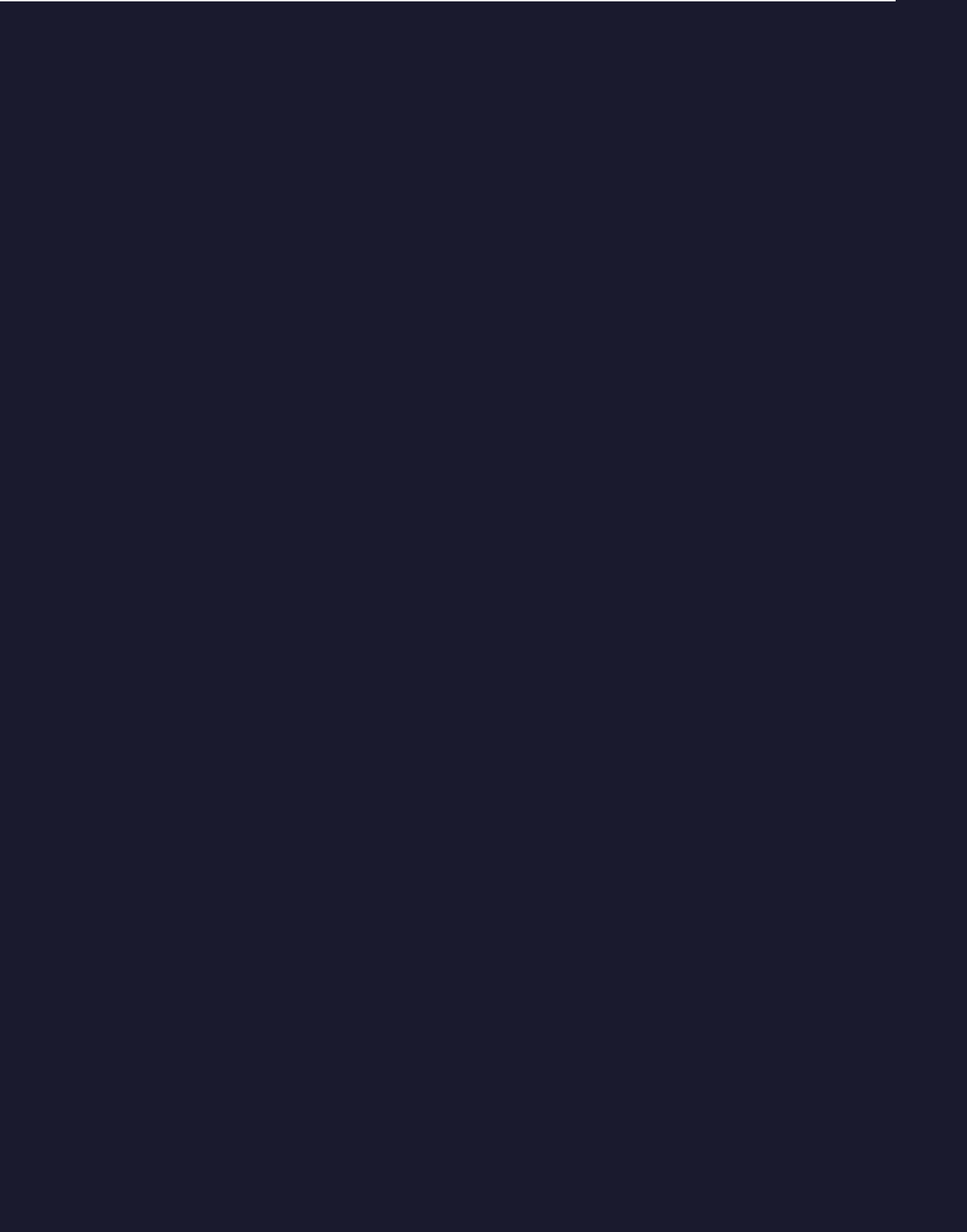
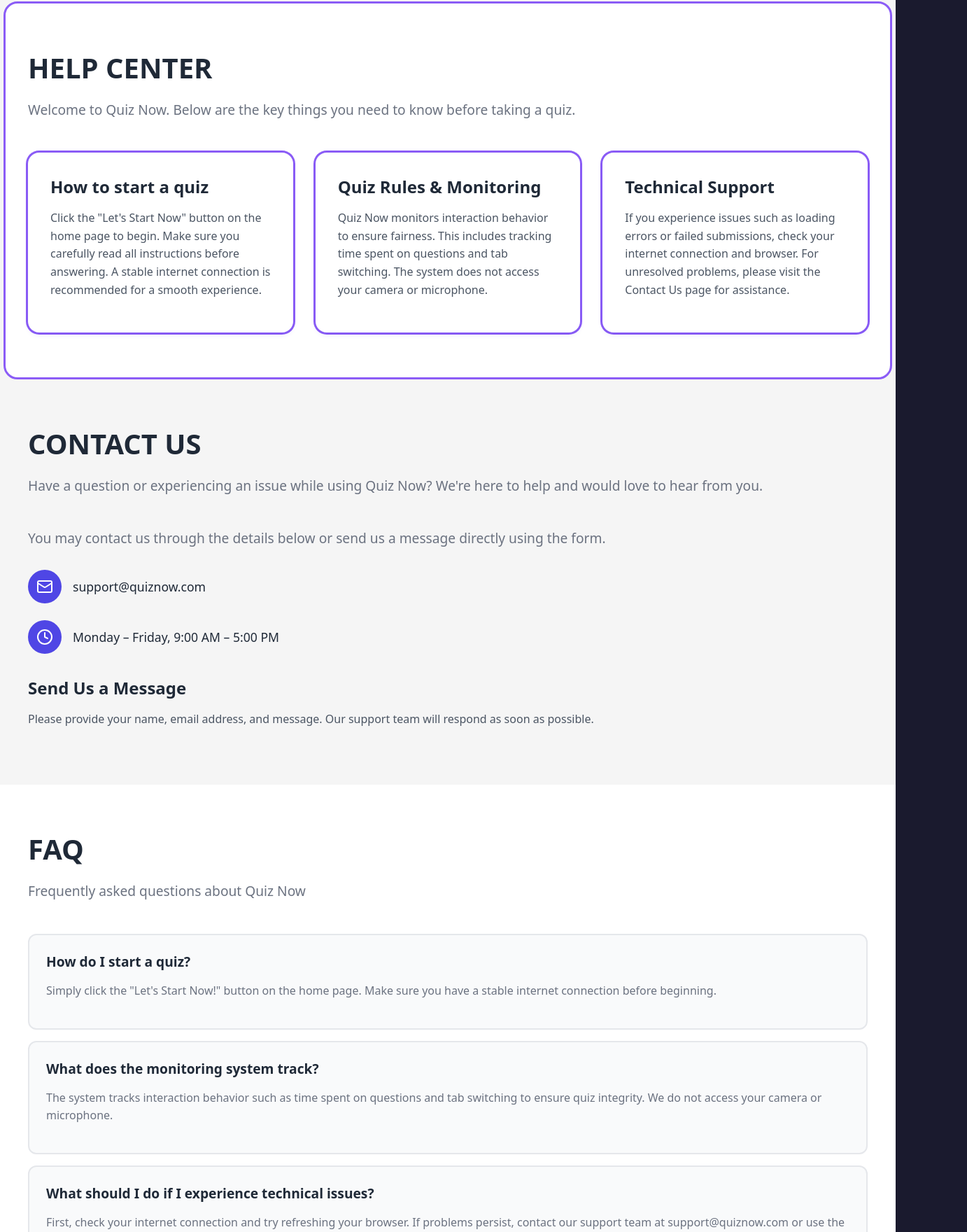
Before and after one commit to Richmond014/AUTOMATA-G13, a React (Vite) app: page / in a window 1280 px wide. Shown: the part 924-2684 px from the top of the page at 70% size, 1382 px wide, since content can reach past the window. Before the commit the page ends 926 px from the top, so only its background shows below. Built offline with nearby package versions, Linux system fonts and the light colour scheme.

Commit message:
Fixed TM simulation

```diff
--- a/src/components/LandingPage.jsx
+++ b/src/components/LandingPage.jsx
@@ -1,8 +1,22 @@
-import { Shield } from 'lucide-react';
+import { Shield, Mail, Clock } from 'lucide-react';
 import logo from '../assets/logo.png';
 import landingPic from '../assets/landingPic.png';
 
 function LandingPage({ onStartQuiz }) {
+  const scrollToSection = (sectionId) => {
+    const element = document.getElementById(sectionId);
+    if (element) {
+      const navbarHeight = 100; // Adjust this value based on your navbar height
+      const elementPosition = element.getBoundingClientRect().top + window.pageYOffset;
+      const offsetPosition = elementPosition - navbarHeight;
+
+      window.scrollTo({
+        top: offsetPosition,
+        behavior: 'smooth'
+      });
+    }
+  };
+
   const styles = {
     container: {
       minHeight: '100vh',
@@ -15,7 +29,10 @@ function LandingPage({ onStartQuiz }) {
       display: 'flex',
       justifyContent: 'space-between',
       alignItems: 'center',
-      boxShadow: '0 2px 4px rgba(0,0,0,0.1)'
+      boxShadow: '0 2px 4px rgba(0,0,0,0.1)',
+      position: 'sticky',
+      top: 0,
+      zIndex: 100
     },
     logo: {
       display: 'flex',
@@ -38,14 +55,14 @@ function LandingPage({ onStartQuiz }) {
       textDecoration: 'none',
       fontSize: '1rem',
       fontWeight: '500',
-      transition: 'color 0.2s'
+      transition: 'color 0.2s',
+      cursor: 'pointer'
     },
     navLinkActive: {
       color: '#4F46E5',
       fontWeight: '700'
     },
     hero: {
-      marginTop: '-40px',
       maxWidth: '1200px',
       margin: '0 auto',
       padding: '4rem 2rem',
@@ -102,9 +119,88 @@ function LandingPage({ onStartQuiz }) {
       alignItems: 'center'
     },
     image: {
-      width: '150%',
-      maxWidth: '1000px',
+      width: '100%',
+      maxWidth: '500px',
       height: 'auto'
+    },
+    section: {
+      maxWidth: '1200px',
+      margin: '0 auto',
+      padding: '4rem 2rem'
+    },
+    sectionTitle: {
+      fontSize: '2.5rem',
+      fontWeight: 'bold',
+      color: '#1F2937',
+      marginBottom: '1rem'
+    },
+    sectionSubtitle: {
+      fontSize: '1.2rem',
+      color: '#6B7280',
+      marginBottom: '3rem'
+    },
+    cardsContainer: {
+      display: 'grid',
+      gridTemplateColumns: 'repeat(auto-fit, minmax(300px, 1fr))',
+      gap: '2rem',
+      marginTop: '2rem'
+    },
+    card: {
+      background: 'white',
+      padding: '2rem',
+      borderRadius: '1rem',
+      boxShadow: '0 4px 6px rgba(79, 70, 229, 0.1), 0 0 0 3px #8B5CF6',
+      position: 'relative',
+      transition: 'transform 0.2s'
+    },
+    cardTitle: {
+      fontSize: '1.5rem',
+      fontWeight: '600',
+      color: '#1F2937',
+      marginBottom: '1rem'
+    },
+    cardText: {
+      fontSize: '1rem',
+      color: '#4B5563',
+      lineHeight: '1.6'
+    },
+    contactInfo: {
+      display: 'flex',
+      alignItems: 'center',
+      gap: '1rem',
+      marginBottom: '1.5rem',
+      fontSize: '1.1rem',
+      color: '#1F2937'
+    },
+    iconCircle: {
+      background: '#4F46E5',
+      borderRadius: '50%',
+      padding: '0.75rem',
+      display: 'flex',
+      alignItems: 'center',
+      justifyContent: 'center'
+    },
+    faqSection: {
+      background: 'white',
+      padding: '4rem 2rem'
+    },
+    faqItem: {
+      background: '#F9FAFB',
+      padding: '1.5rem',
+      borderRadius: '0.75rem',
+      marginBottom: '1rem',
+      border: '2px solid #E5E7EB'
+    },
+    faqQuestion: {
+      fontSize: '1.2rem',
+      fontWeight: '600',
+      color: '#1F2937',
+      marginBottom: '0.5rem'
+    },
+    faqAnswer: {
+      fontSize: '1rem',
+      color: '#6B7280',
+      lineHeight: '1.6'
     }
   };
 
@@ -113,18 +209,50 @@ function LandingPage({ onStartQuiz }) {
       {/* Navbar */}
       <div style={styles.navbar}>
         <div style={styles.logo}>
-      <img src={logo} alt="QuizNow Logo" style={styles.logoImage} />
+          <img src={logo} alt="QuizNow Logo" style={styles.logoImage} />
         </div>
         <ul style={styles.navMenu}>
-          <li><a href="/" style={{...styles.navLink, ...styles.navLinkActive}}>Home</a></li>
-          <li><a href="/help" style={styles.navLink}>Help</a></li>
-          <li><a href="/contact" style={styles.navLink}>Contact Us</a></li>
-          <li><a href="/faq" style={styles.navLink}>FAQ</a></li>
+          <li>
+            <a
+              href="#home"
+              onClick={(e) => { e.preventDefault(); scrollToSection('home'); }}
+              style={{...styles.navLink, ...styles.navLinkActive}}
+            >
+              Home
+            </a>
+          </li>
+          <li>
+            <a
+              href="#help"
+              onClick={(e) => { e.preventDefault(); scrollToSection('help'); }}
+              style={styles.navLink}
+            >
+              Help
+            </a>
+          </li>
+          <li>
+            <a
+              href="#contact"
+              onClick={(e) => { e.preventDefault(); scrollToSection('contact'); }}
+              style={styles.navLink}
+            >
+              Contact Us
+            </a>
+          </li>
+          <li>
+            <a
+              href="#faq"
+              onClick={(e) => { e.preventDefault(); scrollToSection('faq'); }}
+              style={styles.navLink}
+            >
+              FAQ
+            </a>
+          </li>
         </ul>
       </div>
 
       {/* Hero Section */}
-      <div style={styles.hero}>
+      <div id="home" style={styles.hero}>
         <div style={styles.heroContent}>
           <h2 style={styles.heroTitle}>
             <span style={styles.take}>TAKE </span>
@@ -154,7 +282,120 @@ function LandingPage({ onStartQuiz }) {
           </button>
         </div>
         <div style={styles.heroImage}>
-         <img src={landingPic} alt="Workers" style={styles.image} />
+          <img src={landingPic} alt="Workers" style={styles.image} />
+        </div>
+      </div>
+
+      {/* Help Center Section */}
+      <div id="help" style={{...styles.section, background: 'white', borderRadius: '20px', border: '3px solid #8B5CF6'}}>
+        <h2 style={styles.sectionTitle}>HELP CENTER</h2>
+        <p style={styles.sectionSubtitle}>
+          Welcome to Quiz Now. Below are the key things you need to know before taking a quiz.
+        </p>
+
+        <div style={styles.cardsContainer}>
+          <div style={styles.card}>
+            <h3 style={styles.cardTitle}>How to start a quiz</h3>
+            <p style={styles.cardText}>
+              Click the "Let's Start Now" button on the home page to begin. Make sure you
+              carefully read all instructions before answering. A stable internet connection
+              is recommended for a smooth experience.
+            </p>
+          </div>
+
+          <div style={styles.card}>
+            <h3 style={styles.cardTitle}>Quiz Rules & Monitoring</h3>
+            <p style={styles.cardText}>
+              Quiz Now monitors interaction behavior to ensure fairness. This includes tracking
+              time spent on questions and tab switching. The system does not access your camera
+              or microphone.
+            </p>
+          </div>
+
+          <div style={styles.card}>
+            <h3 style={styles.cardTitle}>Technical Support</h3>
+            <p style={styles.cardText}>
+              If you experience issues such as loading errors or failed submissions, check your
+              internet connection and browser. For unresolved problems, please visit the Contact
+              Us page for assistance.
+            </p>
+          </div>
+        </div>
+      </div>
+
+      {/* Contact Us Section */}
+      <div id="contact" style={styles.section}>
+        <h2 style={styles.sectionTitle}>CONTACT US</h2>
+        <p style={styles.sectionSubtitle}>
+          Have a question or experiencing an issue while using Quiz Now? We're here to help
+          and would love to hear from you.
+        </p>
+        <p style={{...styles.sectionSubtitle, marginBottom: '2rem'}}>
+          You may contact us through the details below or send us a message directly using the form.
+        </p>
+
+        <div style={styles.contactInfo}>
+          <div style={styles.iconCircle}>
+            <Mail size={24} color="white" />
+          </div>
+          <span>support@quiznow.com</span>
+        </div>
+
+        <div style={styles.contactInfo}>
+          <div style={styles.iconCircle}>
+            <Clock size={24} color="white" />
+          </div>
+          <span>Monday – Friday, 9:00 AM – 5:00 PM</span>
+        </div>
+
+        <h3 style={{...styles.cardTitle, marginTop: '2rem', marginBottom: '1rem'}}>
+          Send Us a Message
+        </h3>
+        <p style={styles.cardText}>
+          Please provide your name, email address, and message. Our support team will respond
+          as soon as possible.
+        </p>
+      </div>
+
+      {/* FAQ Section */}
+      <div id="faq" style={styles.faqSection}>
+        <div style={{maxWidth: '1200px', margin: '0 auto'}}>
+          <h2 style={styles.sectionTitle}>FAQ</h2>
+          <p style={styles.sectionSubtitle}>
+            Frequently asked questions about Quiz Now
+          </p>
+
+          <div style={styles.faqItem}>
+            <h4 style={styles.faqQuestion}>How do I start a quiz?</h4>
+            <p style={styles.faqAnswer}>
+              Simply click the "Let's Start Now!" button on the home page. Make sure you have
+              a stable internet connection before beginning.
+            </p>
+          </div>
+
+          <div style={styles.faqItem}>
+            <h4 style={styles.faqQuestion}>What does the monitoring system track?</h4>
+            <p style={styles.faqAnswer}>
+              The system tracks interaction behavior such as time spent on questions and tab
+              switching to ensure quiz integrity. We do not access your camera or microphone.
+            </p>
+          </div>
+
+          <div style={styles.faqItem}>
+            <h4 style={styles.faqQuestion}>What should I do if I experience technical issues?</h4>
+            <p style={styles.faqAnswer}>
+              First, check your internet connection and try refreshing your browser. If problems
+              persist, contact our support team at support@quiznow.com or use the contact form.
+            </p>
+          </div>
+
+          <div style={styles.faqItem}>
+            <h4 style={styles.faqQuestion}>Can I retake a quiz?</h4>
+            <p style={styles.faqAnswer}>
+              Quiz retake policies depend on your instructor or organization's settings. Contact
+              them directly for information about retaking specific quizzes.
+            </p>
+          </div>
         </div>
       </div>
     </div>
--- a/src/components/ResultScreen.jsx
+++ b/src/components/ResultScreen.jsx
@@ -33,7 +33,9 @@ function ResultScreen({ analysis = {}, onQuizAgain, onGoHome, events = [] }) {
     ? getCellIndexForEvent(inputTape[readHeadIndex] || inputTape[0])
     : 0;
 
-  const writeHeadCellIndexMax = currentCellIndex;
+  // Only mark a cell as "written" after the read head has advanced into the next cell.
+  // This prevents the first output cell from appearing immediately at time 0.
+  const writeHeadCellIndexMax = Math.max(-1, currentCellIndex - 1);
 
   const buildCellToken = (cellAnalysis) => buildCellTokenFromAnalysis(cellAnalysis, CELL_METRICS);
 
@@ -48,7 +50,7 @@ function ResultScreen({ analysis = {}, onQuizAgain, onGoHome, events = [] }) {
         if (next >= lastIndex) setIsPlaying(false);
         return Math.min(next, lastIndex);
       });
-    }, 1500);
+    }, 300);
 
     return () => clearTimeout(timer);
   }, [isPlaying, readHeadIndex, inputTape.length]);
--- a/src/utils/tapeSimulation.js
+++ b/src/utils/tapeSimulation.js
@@ -1,7 +1,3 @@
-// src/utils/tapeSimulation.js
-
-// TM terminology: a tape is divided into discrete "cells".
-// In this project, one output tape cell corresponds to one fixed-duration time slice.
 export const CELL_MS_DEFAULT = 5000;
 export const CELL_METRICS_DEFAULT = ['T', 'R', 'E', 'C'];
 
@@ -47,5 +43,5 @@ export const buildCellToken = (
     return `${metric}_${suffix}`;
   };
 
-  return metrics.map((m) => flagToToken(m, analysisObj[m])).join(' | ');
+  return metrics.map((m) => flagToToken(m, analysisObj[m])).join(', ');
 };
```
